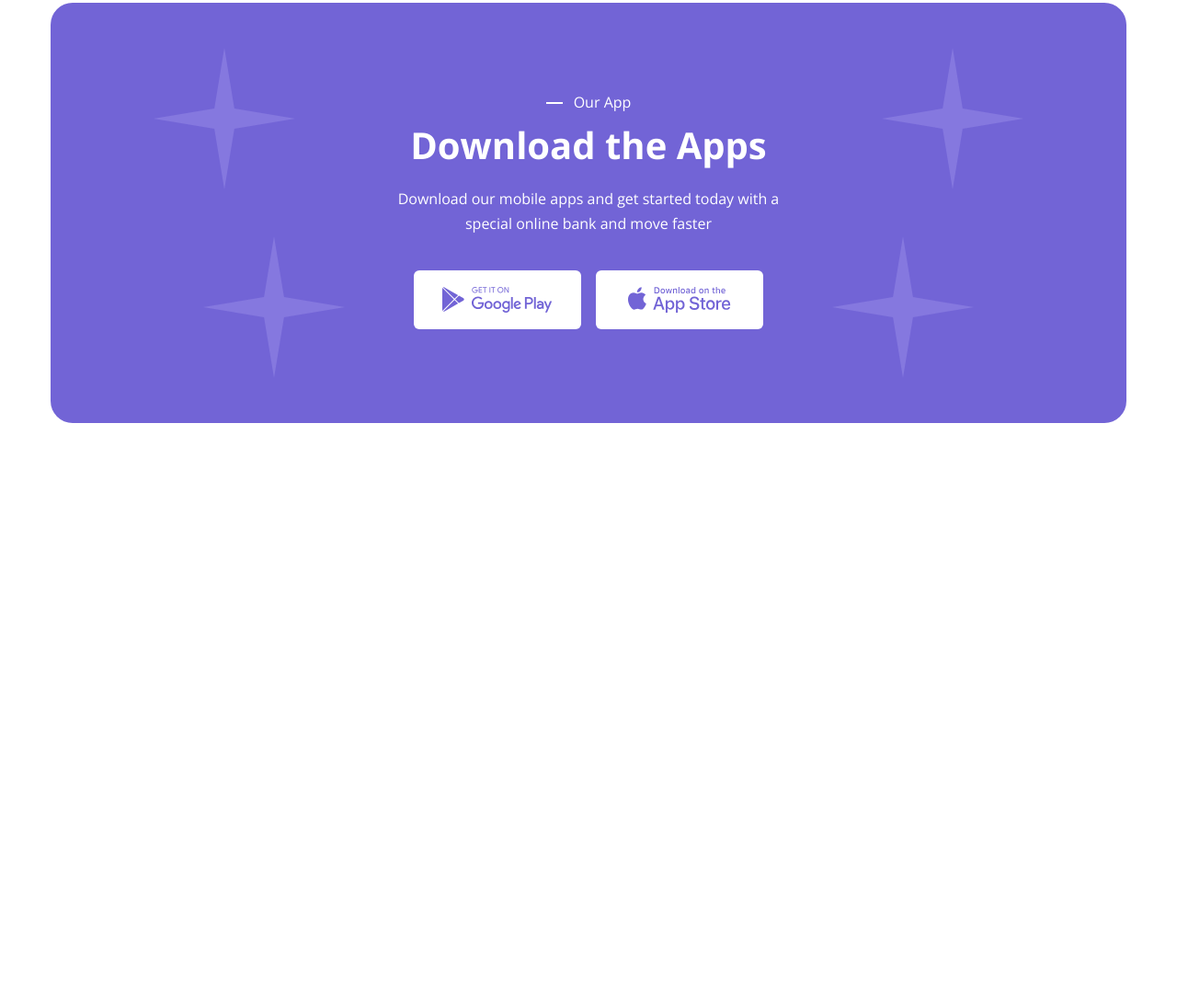
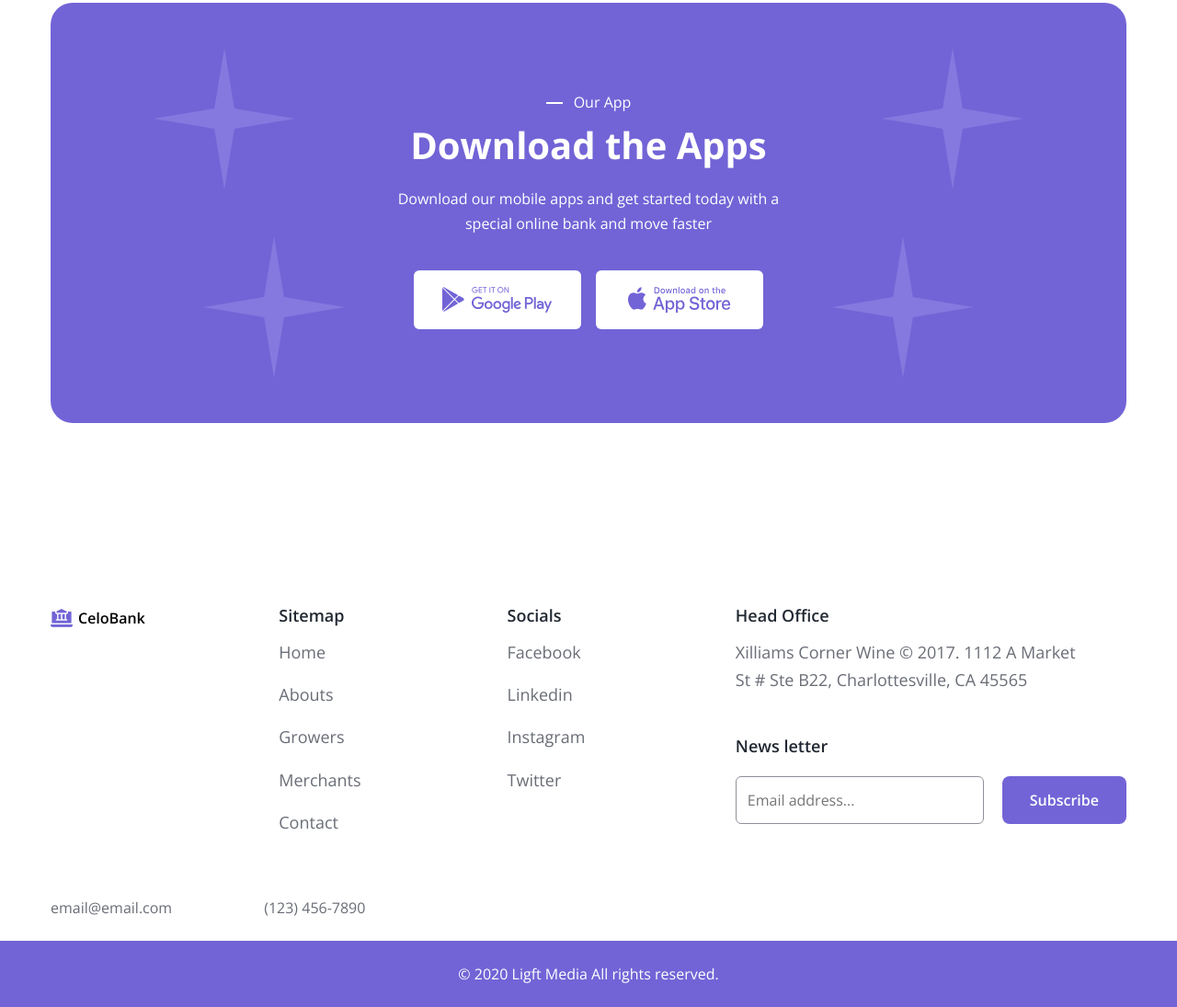
Before and after one commit to plnkhanh1609/htmlcss-project-05, a plain HTML site: page index.html in a window 1280 px wide. Shown: the part 4840-5935 px from the top of the page at 92% size. Before the commit the page ends 5300 px from the top, so only its background shows below. Drawn offline with nearby package versions, Linux system fonts and the light colour scheme.

Commit message:
feature/footer

```diff
--- a/assets/css/style.css
+++ b/assets/css/style.css
@@ -702,3 +702,59 @@ select {
     bottom: 49px;
     right: 166px;
 }
+
+/* FOOTER */
+.footer {
+    margin-top: 100px;
+}
+.footer__row--top {
+    display: grid;
+    grid-template-columns: repeat(4, 1fr);
+    padding-top: 100px;
+}
+.footer__heading {
+    color: #212832;
+    font-size: 1.8rem;
+    font-weight: 600;
+}
+.footer__item {
+    font-size: 1.8rem;
+    font-weight: 400;
+    margin-top: 16px;
+    line-height: 1.67;
+}
+.footer__heading--bottom {
+    margin-top: 48px;
+}
+.footer-form {
+    margin-top: 24px;
+    padding: 0;
+    column-gap: 20px;
+}
+.footer-form__input {
+    width: 270px;
+    height: 52px;
+    padding: 12px;
+    flex-grow: 0;
+    border: 1px solid #8e919a;
+    border-radius: 6px;
+    outline: none;
+}
+.footer-form__btn {
+    height: 52px;
+    font-weight: 600;
+    background: #7264d6;
+    color: #fff;
+}
+.footer__row--bottom {
+    padding-bottom: 28px;
+    margin-top: 70px;
+    display: flex;
+    column-gap: 100px;
+}
+.footer__coppyright {
+    background: #7264d6;
+    color: #fff;
+    padding: 28px 0;
+    text-align: center;
+}
--- a/index.html
+++ b/index.html
@@ -972,6 +972,83 @@
                 </div>
             </div>
         </section>
+
+        <!-- FOOTER -->
+        <footer class="footer">
+            <div class="container">
+                <div class="footer__row--top">
+                    <a href="#!"
+                        ><img src="./assets/imgs/logo.png" alt="" class="logo"
+                    /></a>
+                    <section class="footer__col">
+                        <h3 class="footer__heading">Sitemap</h3>
+                        <ul class="footer__list">
+                            <li class="footer__item"><a href="#!">Home</a></li>
+                            <li class="footer__item">
+                                <a href="#!">Abouts</a>
+                            </li>
+                            <li class="footer__item">
+                                <a href="#!">Growers</a>
+                            </li>
+                            <li class="footer__item">
+                                <a href="#!">Merchants</a>
+                            </li>
+                            <li class="footer__item">
+                                <a href="#!">Contact</a>
+                            </li>
+                        </ul>
+                    </section>
+                    <section class="footer__col">
+                        <h3 class="footer__heading">Socials</h3>
+                        <ul class="footer__list">
+                            <li class="footer__item">
+                                <a href="#!">Facebook</a>
+                            </li>
+                            <li class="footer__item">
+                                <a href="#!">Linkedin</a>
+                            </li>
+                            <li class="footer__item">
+                                <a href="#!">Instagram</a>
+                            </li>
+                            <li class="footer__item">
+                                <a href="#!">Twitter</a>
+                            </li>
+                        </ul>
+                    </section>
+                    <section class="footer__col">
+                        <h3 class="footer__heading">Head Office</h3>
+                        <p style="width: 371px" class="footer__item">
+                            Xilliams Corner Wine © 2017. 1112 A Market St # Ste
+                            B22, Charlottesville, CA 45565
+                        </p>
+                        <h3 class="footer__heading footer__heading--bottom">
+                            News letter
+                        </h3>
+                        <form action="" class="d-flex footer-form">
+                            <input
+                                type="email"
+                                class="footer-form__input"
+                                placeholder="Email address..."
+                            />
+                            <button class="btn footer-form__btn">
+                                Subscribe
+                            </button>
+                        </form>
+                    </section>
+                </div>
+                <div class="footer__row--bottom">
+                    <a class="footer__email" href="mailto:email@email.com"
+                        >email@email.com</a
+                    >
+                    <a class="footer__phone" href="tel:+(123) 456-7890"
+                        >(123) 456-7890</a
+                    >
+                </div>
+            </div>
+            <div class="footer__coppyright">
+                <p>© 2020 Ligft Media All rights reserved.</p>
+            </div>
+        </footer>
     </body>
     <script>
         const slickTrack = document.querySelector(".feedback__list");
```
